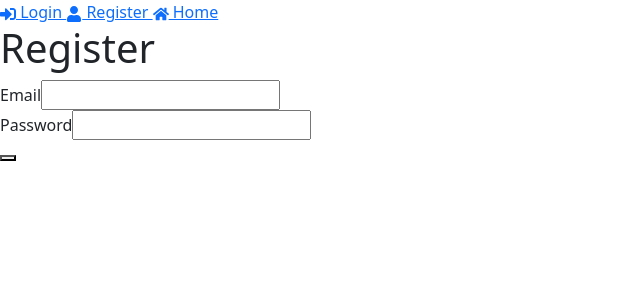
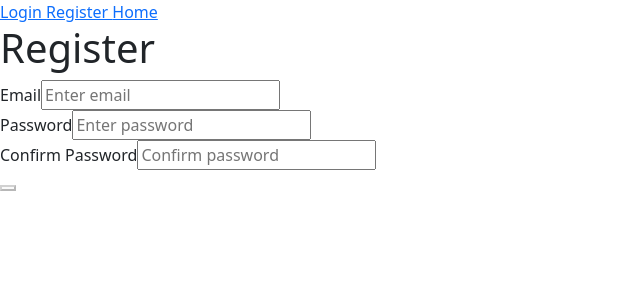
Before and after one commit to the-nonlinearity/docker-compose-rest-react-boilerplate, a React (Create React App) app in the folder frontend/: page /register in a window 1280 px wide. Shown: the top 300 px of the page, without its empty margins (0-640 px from the left). Built offline with nearby package versions, Linux system fonts and the light colour scheme.

Commit message:
add refactor of register form to conform to existing code format on login page. NOTE: tried to use react-icons in navbar but had to temporarily disable as docker fails to compile with error 'cannot find module'. Only a problem in docker

```diff
--- a/frontend/src/components/NavBar/index.tsx
+++ b/frontend/src/components/NavBar/index.tsx
@@ -1,5 +1,5 @@
 import { useContext } from 'react'
-import { FaSignInAlt, FaUser, FaHome } from 'react-icons/fa'
+// import { FaSignInAlt, FaUser, FaHome } from 'react-icons/fa'
 import { Link } from 'react-router-dom'
 
 import { AuthContext } from '../../context/AuthContext'
@@ -10,9 +10,12 @@ export function NavBar () {
 
   return (
     <div>
-      <Link to="/login"> <FaSignInAlt /> Login </Link>
+      <Link to="/login"> Login </Link>
+      <Link to="/register"> Register </Link>
+      <Link to="/"> Home</Link>
+      {/* <Link to="/login"> <FaSignInAlt /> Login </Link>
       <Link to="/register"><FaUser /> Register </Link>
-      <Link to="/"><FaHome /> Home</Link>
+      <Link to="/"><FaHome /> Home</Link> */}
 
       <CanAccess permissions={['users.list']}>
         <Link to="/users">Users</Link>
--- a/frontend/src/pages/Register/index.tsx
+++ b/frontend/src/pages/Register/index.tsx
@@ -3,27 +3,35 @@ import React, { useState, FormEvent } from 'react'
 import { postNewUser } from '../../services/interceptors'
 
 export function Register () {
-  const [emailInput, setEmailInput] = useState('')
-  const [passwordInput, setPasswordInput] = useState('')
+  const [formInput, setFormInput] = useState({
+    email: '',
+    password: '',
+    passwordConfirm: ''
+  })
   const [pendingSubmit, setPendingSubmit] = useState(false)
 
-  const handleEmailChange = (event: React.ChangeEvent<HTMLInputElement>) => {
-    setEmailInput(event.target.value)
-  }
+  const { email, password, passwordConfirm } = formInput
 
-  const handlePasswordChange = (event: React.ChangeEvent<HTMLInputElement>) => {
-    setPasswordInput(event.target.value)
+  const handleFormChange = (event: React.ChangeEvent<HTMLInputElement>) => {
+    const { name, value } = event.target
+    setFormInput({
+      ...formInput,
+      [name]: value
+    })
   }
 
   const handleSubmit = (event: FormEvent) => {
     event.preventDefault()
     setPendingSubmit(true)
-    postNewUser(emailInput, passwordInput).then(() => {
+    postNewUser(email, password).then(() => {
       setPendingSubmit(false)
       console.log('created!!!!!!!!')
     })
-    setEmailInput('')
-    setPasswordInput('')
+    setFormInput({
+      email: '',
+      password: '',
+      passwordConfirm: ''
+    })
   }
 
   if (pendingSubmit) { return <p>Pending...</p> }
@@ -35,27 +43,40 @@ export function Register () {
         <div>
       <label htmlFor="email">Email</label>
           <input
-            value={emailInput}
+            value={email}
             type="email"
             name="email"
             id="email"
-            onChange={handleEmailChange}
+            onChange={handleFormChange}
+            placeholder='Enter email'
         />
         </div>
         <div>
           <label htmlFor="password">Password</label>
           <input
-            value={passwordInput}
+            value={password}
             type="password"
             name="password"
             id="password"
-            onChange={handlePasswordChange}
+            onChange={handleFormChange}
+            placeholder='Enter password'
+          />
+        </div>
+        <div>
+          <label htmlFor="passwordConfirm">Confirm Password</label>
+          <input
+            value={passwordConfirm}
+            type="password"
+            name="passwordConfirm"
+            id="passwordConfirm"
+            onChange={handleFormChange}
+            placeholder='Confirm password'
           />
         </div>
 
         <button
           type="submit"
-          // disabled={loginRequestStatus === 'loading'}
+          disabled={password !== passwordConfirm || !password}
         >
         </button>
       </form>
```
